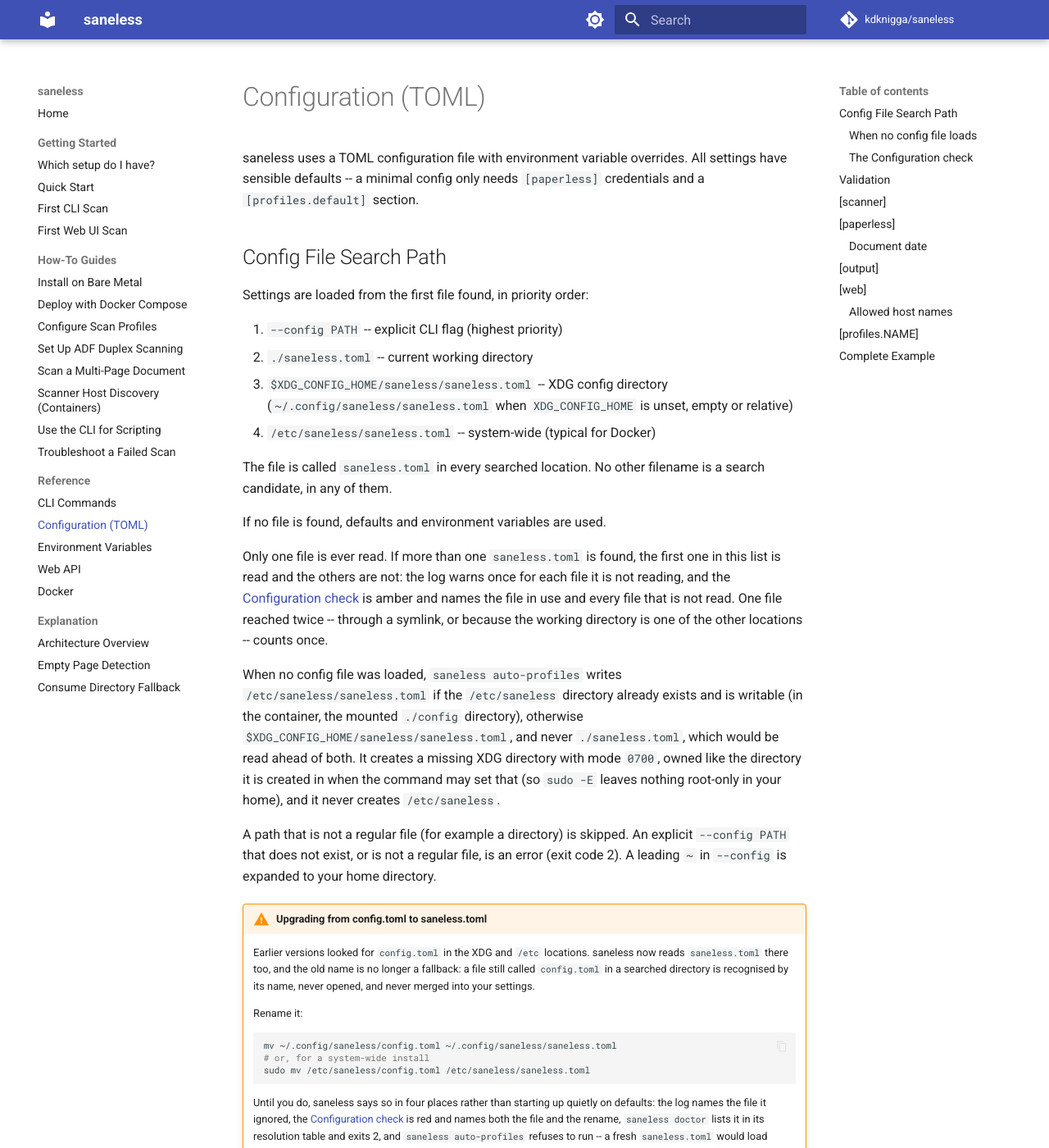
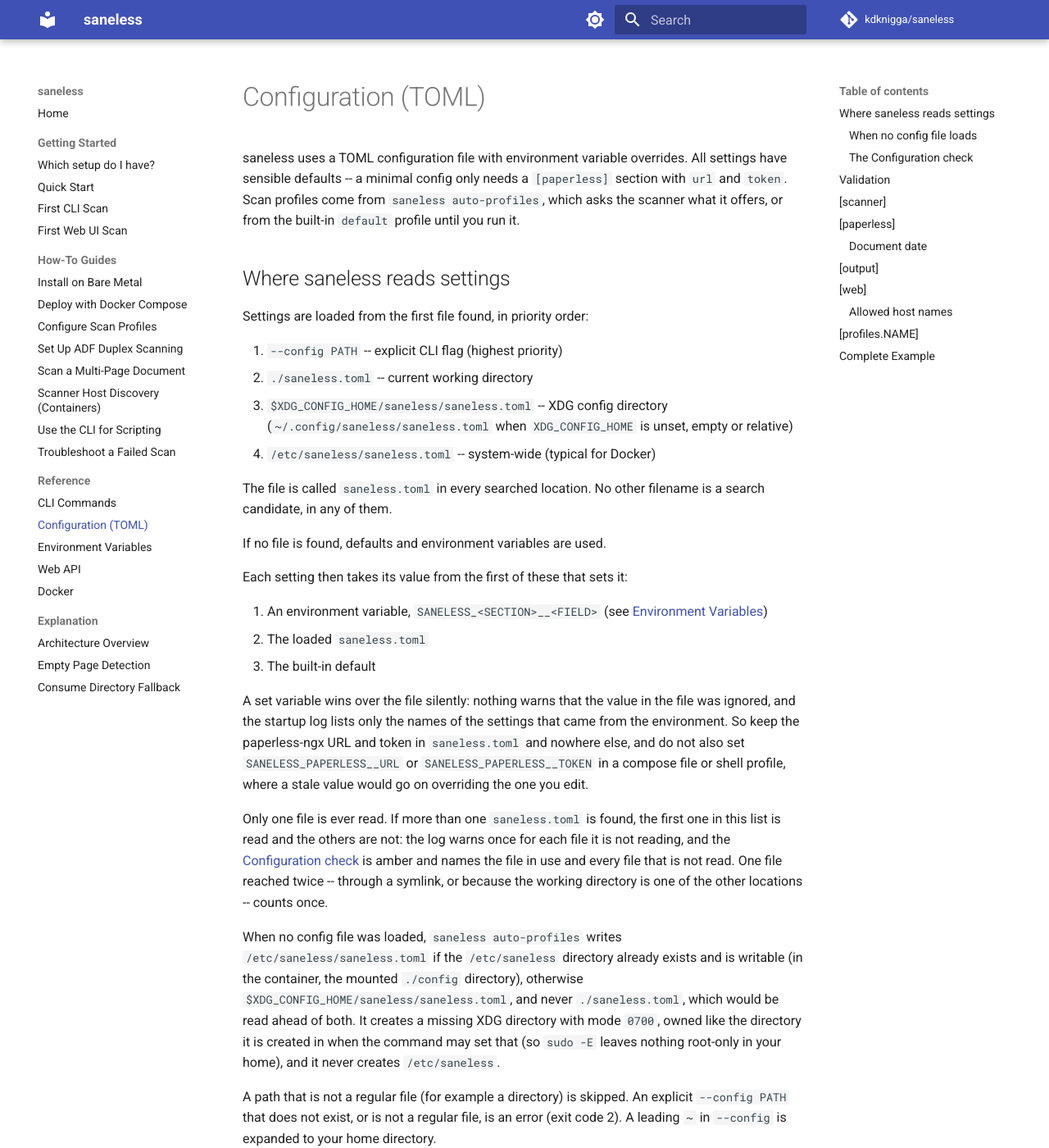
Before and after one commit to kdknigga/saneless, an MkDocs documentation site: the page built from docs/reference/configuration.md, in a window 1280 px wide and 1400 px high. Shown: the whole window at 82% size. Built offline with MkDocs 1.6.1 and Material for MkDocs 9.7.7, drawn with Linux system fonts in a browser that asks for light colours; comment, search, counter and statistics services are not loaded; some of the changed text lies outside the part shown.

Commit message:
docs(49-01): one canonical section for where saneless reads settings
- configuration.md: '## Where saneless reads settings' holds the search
  list and the env-over-file-over-default rule, with the advice to keep
  the paperless URL and token in saneless.toml (D-08)
- Minimal config is a [paperless]-only file; profiles come from
  auto-profiles or the built-in default
- config.toml admonition rewritten in the present tense under a title
  naming both files, with the upgrade history removed (D-07)
- environment-variables.md: Priority Order list removed in favour of a
  link; container bullet now says keep URL and token in the file; SSL
  history sentences replaced by current behaviour (D-10, D-07)
- cli-commands.md and configure-scan-profiles.md link the new anchor;
  Global Options documents --version
- test_deployment_config.py: section heading string updated only (N-66)

Co-Authored-By: Claude Opus 5.5 (1M context) <noreply@anthropic.com>
Claude-Session: https://claude.ai/code/session_013CxQxLcnRUSK9XY3SKundu

```diff
--- a/docs/how-to/configure-scan-profiles.md
+++ b/docs/how-to/configure-scan-profiles.md
@@ -245,7 +245,7 @@ See [CLI Commands](../reference/cli-commands.md) for full `auto-profiles` docume
 
 Where the generated profiles go depends on the config file saneless loaded:
 
-- **A config file was loaded** (the `--config` path, or the first file found in the [search path](../reference/configuration.md#config-file-search-path)): the profiles are added to that file, as `saneless auto-profiles` would add them, and used straight away.
+- **A config file was loaded** (the `--config` path, or the first file found in the [search path](../reference/configuration.md#where-saneless-reads-settings)): the profiles are added to that file, as `saneless auto-profiles` would add them, and used straight away.
 - **No config file was loaded:** the profiles are used for this run only and nothing is written. The log names the locations where a config file would be picked up.
 - **The config file cannot be written** -- for example, a read-only mount, or `saneless.toml` bind-mounted as a single file (the rename fails with EBUSY; mount its directory instead, see [Deploy with Docker Compose](deploy-docker-compose.md)): the profiles are used for this run only, and a warning is logged.
 
--- a/docs/reference/configuration.md
+++ b/docs/reference/configuration.md
@@ -1,8 +1,8 @@
 # Configuration (TOML)
 
-saneless uses a TOML configuration file with environment variable overrides. All settings have sensible defaults -- a minimal config only needs `[paperless]` credentials and a `[profiles.default]` section.
+saneless uses a TOML configuration file with environment variable overrides. All settings have sensible defaults -- a minimal config only needs a `[paperless]` section with `url` and `token`. Scan profiles come from `saneless auto-profiles`, which asks the scanner what it offers, or from the built-in `default` profile until you run it.
 
-## Config File Search Path
+## Where saneless reads settings
 
 Settings are loaded from the first file found, in priority order:
 
@@ -15,15 +15,23 @@ The file is called `saneless.toml` in every searched location. No other filename
 
 If no file is found, defaults and environment variables are used.
 
+Each setting then takes its value from the first of these that sets it:
+
+1. An environment variable, `SANELESS_<SECTION>__<FIELD>` (see [Environment Variables](environment-variables.md))
+2. The loaded `saneless.toml`
+3. The built-in default
+
+A set variable wins over the file silently: nothing warns that the value in the file was ignored, and the startup log lists only the names of the settings that came from the environment. So keep the paperless-ngx URL and token in `saneless.toml` and nowhere else, and do not also set `SANELESS_PAPERLESS__URL` or `SANELESS_PAPERLESS__TOKEN` in a compose file or shell profile, where a stale value would go on overriding the one you edit.
+
 Only one file is ever read. If more than one `saneless.toml` is found, the first one in this list is read and the others are not: the log warns once for each file it is not reading, and the [Configuration check](#the-configuration-check) is amber and names the file in use and every file that is not read. One file reached twice -- through a symlink, or because the working directory is one of the other locations -- counts once.
 
 When no config file was loaded, `saneless auto-profiles` writes `/etc/saneless/saneless.toml` if the `/etc/saneless` directory already exists and is writable (in the container, the mounted `./config` directory), otherwise `$XDG_CONFIG_HOME/saneless/saneless.toml`, and never `./saneless.toml`, which would be read ahead of both. It creates a missing XDG directory with mode `0700`, owned like the directory it is created in when the command may set that (so `sudo -E` leaves nothing root-only in your home), and it never creates `/etc/saneless`.
 
 A path that is not a regular file (for example a directory) is skipped. An explicit `--config PATH` that does not exist, or is not a regular file, is an error (exit code 2). A leading `~` in `--config` is expanded to your home directory.
 
-!!! warning "Upgrading from config.toml to saneless.toml"
+!!! warning "saneless reads saneless.toml, never config.toml"
 
-    Earlier versions looked for `config.toml` in the XDG and `/etc` locations. saneless now reads `saneless.toml` there too, and the old name is no longer a fallback: a file still called `config.toml` in a searched directory is recognised by its name, never opened, and never merged into your settings.
+    saneless reads only `saneless.toml`. A file called `config.toml` in a searched directory is recognised by its name, never opened, and never merged into your settings.
 
     Rename it:
 
@@ -35,7 +43,7 @@ A path that is not a regular file (for example a directory) is skipped. An expli
 
     Until you do, saneless says so in four places rather than starting up quietly on defaults: the log names the file it ignored, the [Configuration check](#the-configuration-check) is red and names both the file and the rename, `saneless doctor` lists it in its resolution table and exits 2, and `saneless auto-profiles` refuses to run -- a fresh `saneless.toml` would load ahead of the old file and bury the URL and token in the file you have not renamed yet.
 
-    If the old file sits beside a `saneless.toml` that did load, the check is amber instead: the right file is in use, but the leftover may still hold settings that are now being ignored. Move anything you still need out of it into the loaded file, and only then delete it. Do not delete it first: after an upgrade the leftover `config.toml` may hold the only copy of your paperless-ngx URL and token, and the `saneless.toml` in use may have been written by `auto-profiles` with profiles and nothing else.
+    If the `config.toml` sits beside a `saneless.toml` that did load, the check is amber instead: the right file is in use, but the `config.toml` may hold settings that are being ignored. Move anything you still need out of it into the loaded file, and only then delete it. Do not delete it first: the `config.toml` may hold the only copy of your paperless-ngx URL and token, and the `saneless.toml` in use may have been written by `auto-profiles` with profiles and nothing else.
 
     A `./config.toml` belonging to some other tool in your working directory is flagged in the same way, because saneless cannot tell the two apart and will not read either. Run saneless from another directory, or create the `saneless.toml` it is looking for.
 
```
Also changed, not shown: docs/reference/cli-commands.md (+2 -1 lines), docs/reference/environment-variables.md (+3 -11 lines), 1 other file.
